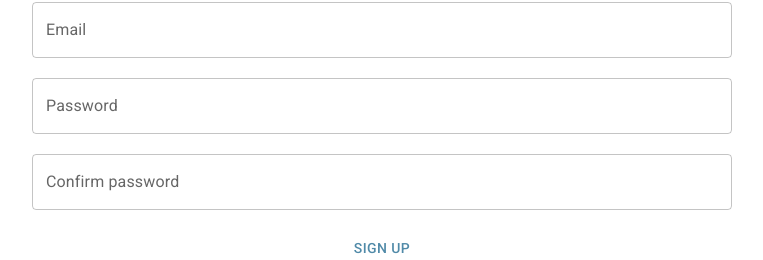
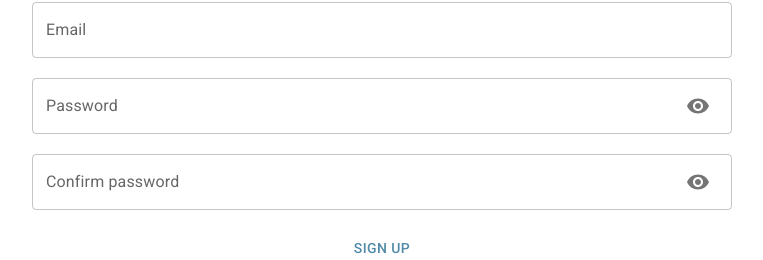
Before and after one commit to curriculum-vitae-team/cv-Ensign-Papkevich, a React app: page /auth/signup in a window 1280 px wide. Shown: the part 348-608 px from the top of the page, without its empty margins (258-1021 px from the left). Built offline with nearby package versions, Linux system fonts and the light colour scheme.

Commit message:
update password textfields with custom one

```diff
--- a/src/components/pages/auth/login/login.styles.ts
+++ b/src/components/pages/auth/login/login.styles.ts
@@ -1,5 +1,6 @@
 import { styled } from "@mui/material"
 import { Button, TextField, Link } from "@mui/material"
+import { PasswordInputField } from "../password-input"
 
 export const form = styled("form")({
   width: "100%",
@@ -16,6 +17,11 @@ export const textField = styled(TextField)({
   width: "25%",
 })
 
+export const passwordField = styled(PasswordInputField)({
+  margin: 2,
+  width: "25%",
+})
+
 export const button = styled(Button)({
   color: "blanchedalmond",
 })
--- a/src/components/pages/auth/login/login.tsx
+++ b/src/components/pages/auth/login/login.tsx
@@ -41,7 +41,7 @@ export const Login = () => {
         label="login"
         variant="outlined"
       />
-      <Styled.textField
+      <Styled.passwordField
         {...register("password")}
         id="outlined-basic"
         label="password"
--- a/src/components/pages/auth/password-input/password_input.component.tsx
+++ b/src/components/pages/auth/password-input/password_input.component.tsx
@@ -6,7 +6,7 @@ const PasswordInputField = (
   props: TextFieldProps,
   ref: ForwardedRef<HTMLInputElement>
 ) => {
-  const [passwordShown, setPasswordShown] = useState(false)
+  const [passwordShown, setPasswordShown] = useState(true)
 
   const togglePasswordVisibility = useCallback(() => {
     setPasswordShown((prevState) => !prevState)
--- a/src/components/pages/auth/signup/signup.tsx
+++ b/src/components/pages/auth/signup/signup.tsx
@@ -5,6 +5,7 @@ import { Link, useNavigate } from "react-router-dom"
 import { useForm } from "react-hook-form"
 import { SignUpFormValues } from "./signup.types"
 import * as Styled from "./signup.styles"
+import { PasswordInputField } from "../password-input"
 
 export const Signup = () => {
   const navigate = useNavigate()
@@ -24,14 +25,14 @@ export const Signup = () => {
       if (data) {
         const prefix = "Bearer "
         localStorage.setItem("token", prefix.concat(data.signup.access_token))
-        navigate("/login")
+        navigate("/auth/login")
       }
     },
     errorPolicy: "all",
   })
 
   const navigateToLoginPage = () => {
-    navigate("/login")
+    navigate("/auth/login")
   }
 
   //TO_DO : add errors from backend (alerts https://mui.com/material-ui/react-alert/)
@@ -106,7 +107,7 @@ export const Signup = () => {
         })}
       />
 
-      <TextField
+      <PasswordInputField
         id="outlined-basic"
         label="Password"
         variant="outlined"
@@ -122,7 +123,7 @@ export const Signup = () => {
         })}
       />
 
-      <TextField
+      <PasswordInputField
         id="outlined-basic"
         label="Confirm password"
         variant="outlined"
--- a/src/graphql/client.ts
+++ b/src/graphql/client.ts
@@ -6,16 +6,16 @@ const httpLink = createHttpLink({
   uri: process.env.GRAPHQL_API_URL,
 })
 
-// const authLink = setContext((_, { headers }) => {
-//   return {
-//     headers: {
-//       ...headers,
-//       authorization: access_token() && `Bearer ${access_token()}`,
-//     },
-//   }
-// })
+const authLink = setContext((_, { headers }) => {
+  return {
+    headers: {
+      ...headers,
+      authorization: access_token() && `Bearer ${access_token()}`,
+    },
+  }
+})
 
 export const client = new ApolloClient({
-  uri: process.env.GRAPHQL_API_URL,
+  link: authLink.concat(httpLink),
   cache: new InMemoryCache(),
 })
```
